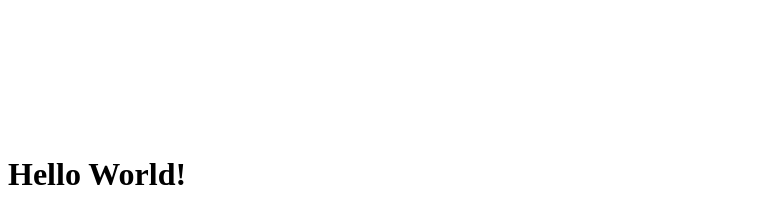
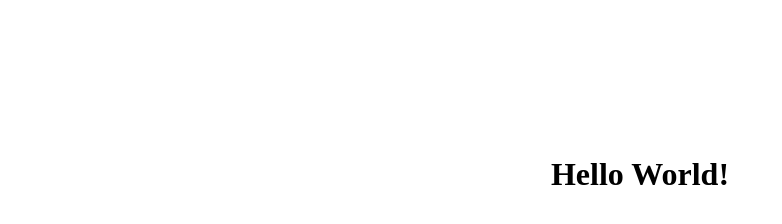
Before and after one commit to njesper/njesper.github.io, a plain HTML site: page index.html in a window 1280 px wide. Shown: the whole page, without its empty margins (0-782 px from the left). Drawn offline with Linux system fonts and the light colour scheme.

Commit message:
Update index.html
Center text

```diff
--- a/index.html
+++ b/index.html
@@ -1,5 +1,5 @@
 <html><body>
 <h1><br /><br /><br /><br />
-Hello World!
+<center>Hello World!</center>
 </h1>
 </body></html>
```
